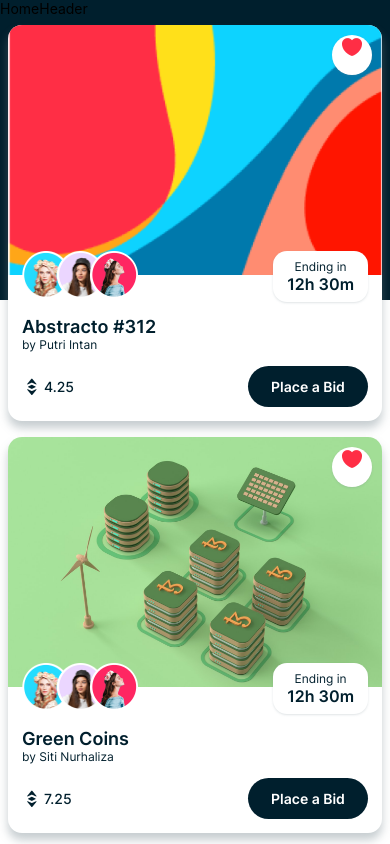
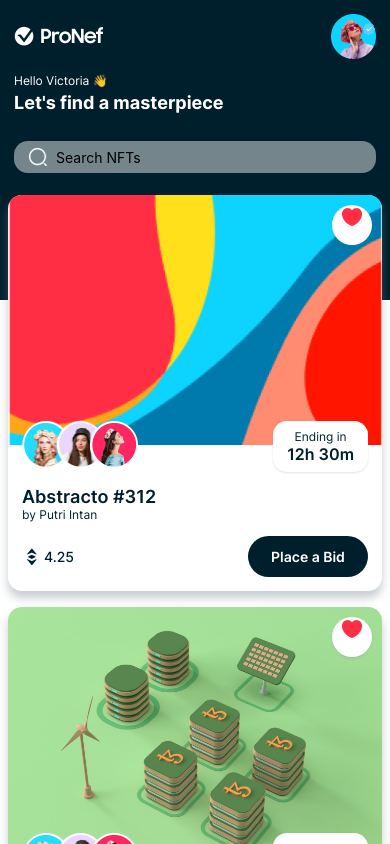
Before and after one commit to asif88383/React-Native-NFT-Marketplace, a React Native app: screen /Home in a window 390 px wide. Shown: the top 844 px of the page. Built offline with nearby package versions, Linux system fonts and the light colour scheme.

Commit message:
first commit

```diff
--- a/components/HomeHeader.jsx
+++ b/components/HomeHeader.jsx
@@ -1,12 +1,98 @@
-import { View, Text } from 'react-native'
-import React from 'react'
+import { View, Text, Image, TextInput } from "react-native";
 
-const HomeHeader = () => {
+import { SIZES, SHADOWS, FONTS, assets, COLORS } from "../constants";
+
+const HomeHeader = ({onSearch}) => {
   return (
-    <View>
-      <Text>HomeHeader</Text>
+    <View
+      style={{
+        backgroundColor: COLORS.primary,
+        padding: SIZES.font,
+      }}
+    >
+      <View
+        style={{
+          flexDirection: "row",
+          justifyContent: "space-between",
+          alignItems: "center",
+        }}
+      >
+        <Image
+          source={assets.logo}
+          resizeMode="contain"
+          style={{
+            width: 90,
+            height: 25,
+          }}
+        />
+        <View style={{ width: 45, height: 45 }}>
+          <Image // profile image
+            source={assets.person01}
+            resmeMode="contain"
+            style={{ width: "100%", height: "100%" }}
+          />
+          <Image // badge on top of person profile picture
+            source={assets.badge}
+            resizeMode="contain"
+            style={{
+              position: "absolute",
+              top: 0,
+              right: 0,
+              width: 15,
+              hei: 15,
+            }}
+          />
+        </View>
+      </View>
+
+      <View style={{ marginVertical: SIZES.font }}>
+        <Text   // Salutation text
+          style={{
+            fontFamily: FONTS.regular,
+            fontSize: SIZES.small,
+            color: COLORS.white,
+          }}
+        >
+          Hello Victoria 👋
+        </Text>
+
+        <Text
+          style={{
+            fontFamily: FONTS.bold,
+            fontSize: SIZES.large,
+            color: COLORS.white,
+            marginTop: SIZES.base / 2,
+          }}
+        >
+          Let's find a masterpiece
+        </Text>
+      </View>
+
+      <View style={{ marginTop: SIZES.font }}>
+        <View style={{
+          width: "100%",
+          flexDirection: "row",
+          borderRadius: SIZES.font,
+          backgroundColor: COLORS.gray,
+          alignItems: "center",
+          paddingHorizontal: SIZES.font,
+          paddingVertical: SIZES.base - 2,
+        }}>
+          <Image    // Search icon
+            source={assets.search}
+            resizeMode="contain"
+            style={{ width: 20, height: 20, marginRight: SIZES.base }}
+          />
+
+          <TextInput
+            placeholder="Search NFTs"
+            style={{flex: 1}}
+            onChangeText={() => {onSearch}}
+          />
+        </View>
+      </View>
     </View>
-  )
-}
+  );
+};
 
-export default HomeHeader
+export default HomeHeader;
--- a/components/NFTCard.jsx
+++ b/components/NFTCard.jsx
@@ -1,5 +1,4 @@
 import { View, Image, Text } from 'react-native'
-import { NavigationHelpersContext, useNavigation } from '@react-navigation/native'
 
 import { SIZES, SHADOWS, assets, COLORS } from '../constants'
 import { CircleButton, RectButton } from './Button'
```
